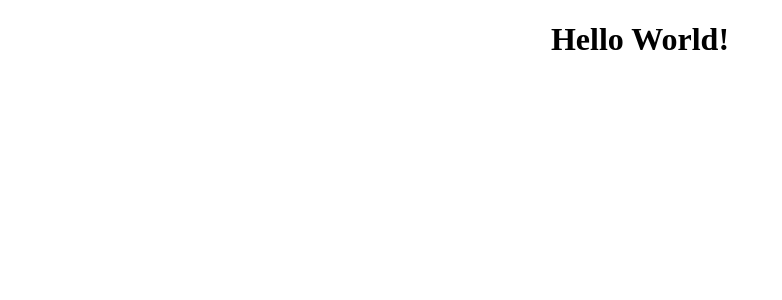
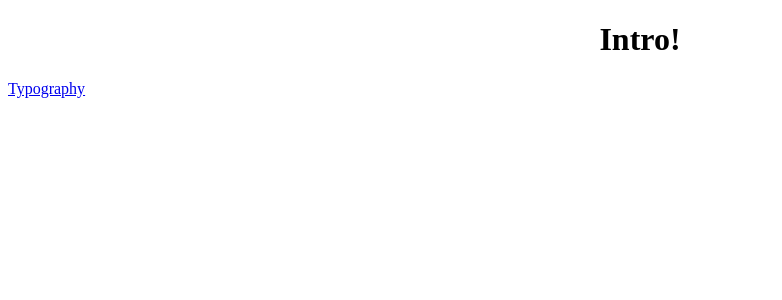
Before and after one commit to Plsr/25knots, a React app: page /intro in a window 1280 px wide. Shown: the top 300 px of the page, without its empty margins (0-782 px from the left). Built offline with nearby package versions, Linux system fonts and the light colour scheme.

Commit message:
Basic navigation with React Router

```diff
--- a/package.json
+++ b/package.json
@@ -13,14 +13,16 @@
     "path": "^0.12.7",
     "react": "^15.5.4",
     "react-dom": "^15.5.4",
+    "react-router": "^4.1.1",
+    "react-router-dom": "^4.1.1",
     "webpack": "^2.5.1",
     "webpack-dev-server": "^2.4.5"
   },
   "devDependencies": {
+    "@kadira/storybook": "^2.21.0",
     "babel-core": "^6.24.1",
     "babel-loader": "^7.0.0",
     "babel-preset-es2015": "^6.24.1",
-    "babel-preset-react": "^6.24.1",
-    "@kadira/storybook": "^2.21.0"
+    "babel-preset-react": "^6.24.1"
   }
 }
--- a/src/components/App.jsx
+++ b/src/components/App.jsx
@@ -1,10 +1,14 @@
-import React from 'react';
+import React from 'react'
+import { Link } from 'react-router-dom'
+
+import Intro from './Intro.jsx'
 
 export default class App extends React.Component {
   render() {
     return (
       <div style={{textAlign: 'center'}}>
         <h1>Hello World!</h1>
+        <Link to='/intro'>Intro</Link>
       </div>
     )
   }
--- /dev/null
+++ b/src/components/Intro.jsx
@@ -0,0 +1,17 @@
+import React from 'react';
+import { Link } from 'react-router-dom'
+
+import Typography from './Typography.jsx'
+
+export default class Intro extends React.Component {
+  render() {
+    return (
+      <div>
+        <div style={{textAlign: 'center'}}>
+          <h1>Intro!</h1>
+        </div>
+        <Link to='/typography'>Typography</Link>
+      </div>
+    )
+  }
+}
--- /dev/null
+++ b/src/components/Typography.jsx
@@ -0,0 +1,11 @@
+import React from 'react';
+
+export default class Typography extends React.Component {
+  render() {
+    return (
+      <div style={{textAlign: 'center'}}>
+        <h1>Typo!</h1>
+      </div>
+    )
+  }
+}
--- a/src/index.js
+++ b/src/index.js
@@ -1,5 +1,18 @@
 import React from 'react'
 import ReactDOM from 'react-dom'
+import { BrowserRouter as Router, Route, Link, Switch } from 'react-router-dom'
+
 import App from './components/App.jsx'
+import Typography from './components/Typography.jsx'
+import Intro from './components/Intro.jsx'
 
-ReactDOM.render(<App />, document.getElementById('root'))
+ReactDOM.render(
+  <Router>
+    <Switch>
+      <Route exact path="/" component={App}/>
+      <Route path="/intro" component={Intro}/>
+      <Route path="/typography" component={Typography}/>
+    </Switch>
+  </Router>,
+  document.getElementById('root')
+)
```
Also changed, not shown: 1 other file (tests, documents, lock files or other folders).
